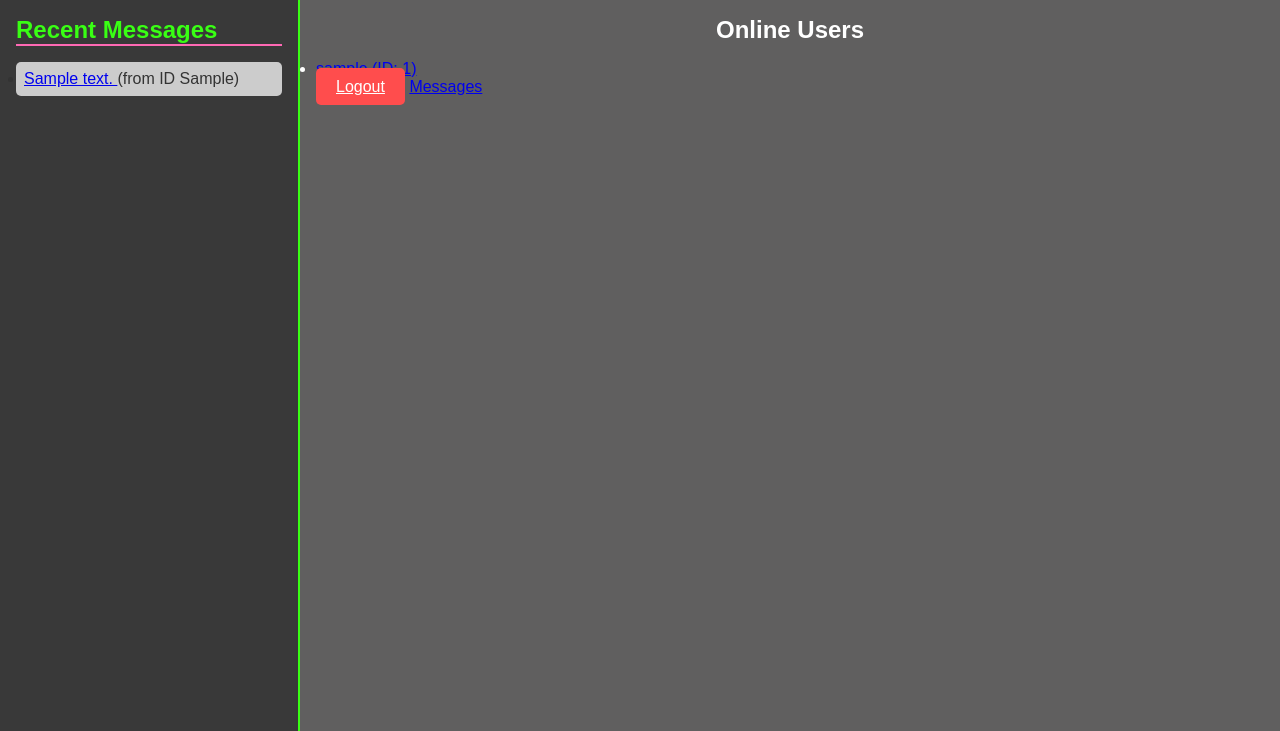
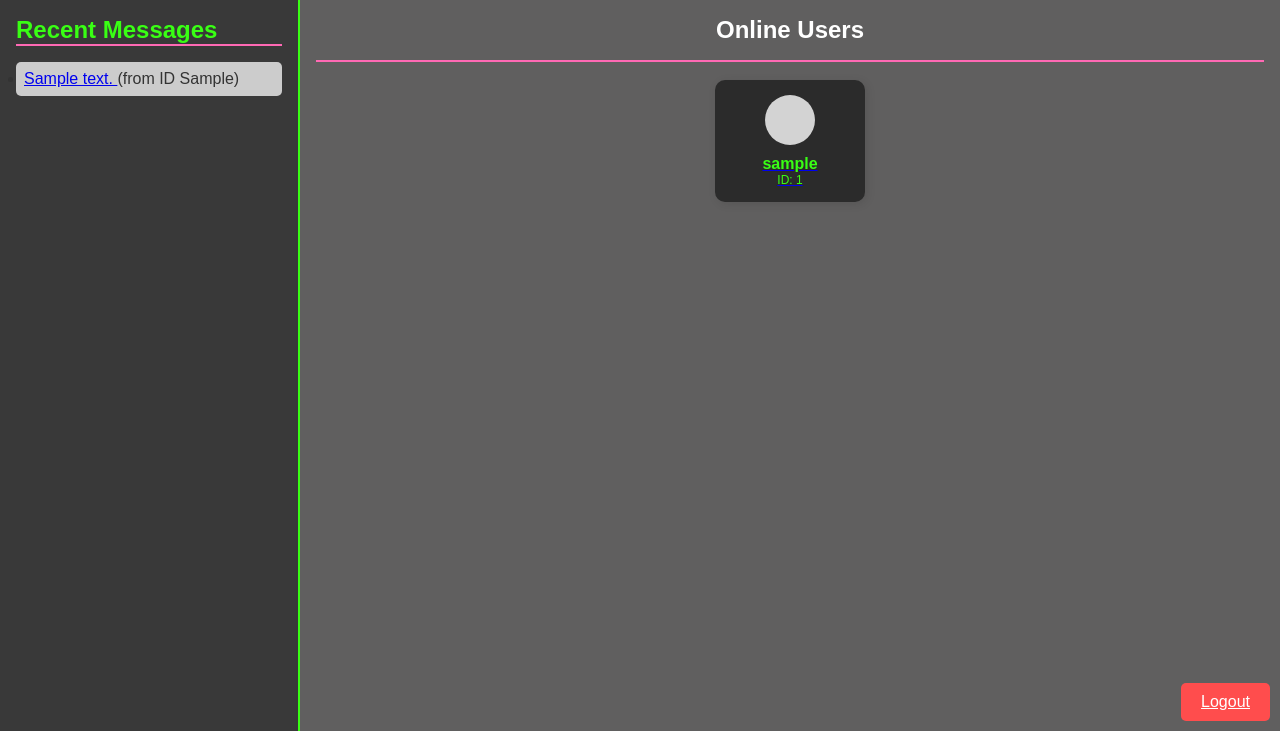
Before and after one commit to csimp-404/ArkHive_Project_Arkham, a Flask app: page /home in a window 1280 px wide. Shown: the part 69-800 px from the top of the page. Run offline with Flask 3, Linux system fonts and the light colour scheme; tables that the repository leaves empty hold one stand-in row (values such as "Sample post"); a database or web service that is not in the repository returns one stand-in record (values such as "Sample title"); data that the repository does not hold is empty.

Commit message:
Fixed the Home page -- Lookin' Stylish

```diff
--- a/static/home.css
+++ b/static/home.css
@@ -20,6 +20,13 @@ body {
     height: 100vh;
     display: flex;
     flex-direction: column;
+}
+
+hr {
+    color: #ff69b4;
+    background-color: #ff69b4;
+    height: 2px;
+    border: none;
 }
 
 .header {
@@ -225,6 +232,9 @@ footer {
 }
 
 .logout-btn {
+    position: fixed;
+    bottom: 10px;
+    right: 10px;
     padding: 10px 20px;
     background-color: #ff4d4d;
     color: white;
@@ -238,3 +248,66 @@ footer {
 .logout-btn:hover {
     background-color: #ff1a1a;
 }
+
+.messages-btn {
+    position: fixed;
+    bottom: 10px;
+    left: 310px;
+    padding: 10px 20px;
+    background-color: #4d5cff;
+    color: white;
+    border: none;
+    cursor: pointer;
+    margin-top: 20px;
+    font-size: 16px;
+    border-radius: 5px;
+}
+
+.messages-btn:hover {
+    background-color: #4d5cff;
+}
+
+.user-list {
+    list-style: none;
+    display: flex;
+    flex-wrap: wrap;
+    gap: 15px;
+    padding: 0;
+}
+
+.user-box {
+    background-color: #2b2b2b;
+    /* Light pink for a cute touch */
+    border-radius: 10px;
+    padding: 15px;
+    width: 150px;
+    text-align: center;
+    box-shadow: 2px 2px 10px rgba(0, 0, 0, 0.1);
+    position: relative;
+}
+
+.profile-circle {
+    width: 50px;
+    height: 50px;
+    background-color: lightGrey;
+    /* A soft pink */
+    border-radius: 50%;
+    margin: 0 auto 10px;
+}
+
+.username {
+    font-weight: bold;
+    color: #39ff14;
+    /* A deeper #555 */
+}
+
+.user-id {
+    display: block;
+    font-size: 12px;
+    color: #39ff14;
+}
+
+.no-users {
+    font-style: italic;
+    color: #888;
+}
--- a/templates/home.html
+++ b/templates/home.html
@@ -27,7 +27,7 @@
                 <ul>
                     {% for msg in received_messages %}
                     <li>
-                        <a href="/messages/{{ msg.userIdSender }}">
+                        <a href="/message/{{ msg.userIdSender }}">
                                     {{ msg.content }}
                                 </a> (from ID {{ msg.userIdSender }})
                     </li>
@@ -48,7 +48,7 @@
                 <ul>
                     {% for msg in recent_messages %}
                     <li>
-                        <a href="/messages/{{ msg.userIdReceiver if session.user_id == msg.userIdSender else msg.userIdSender }}">
+                        <a href="/message/{{ msg.userIdReceiver if session.user_id == msg.userIdSender else msg.userIdSender }}">
                                     {{ msg.content }}
                                 </a> {% if session.user_id == msg.userIdSender %} (to ID {{ msg.userIdReceiver }}) {% else %} (from ID {{ msg.userIdSender }}) {% endif %}
                     </li>
@@ -62,21 +62,25 @@
 
         <div class="main">
             <h2>Online Users</h2>
-            <ul>
-                {% if users %} {% for user in users %} {% if user.drinkId != session.user_id %}
-                <li>
-                    <a href="/messages/{{ user.drinkId }}">
-                                    {{ user.username }} (ID: {{ user.drinkId }})
-                                </a>
+            <hr>
+            <br>
+            <ul class="user-list">
+                {% if users %} {% for user in users %} {% if user.userId != session.user_id %}
+                <li class="user-box">
+                    <div class="profile-circle"></div>
+                    <a href="/message{{ user.UserId }}">
+                        <span class="username">{{ user.username }}</span>
+                        <span class="user-id">ID: {{ user.userId }}</span>
+                    </a>
                 </li>
                 {% endif %} {% endfor %} {% else %}
-                <li>No users found.</li>
+                <li class="no-users">No users found.</li>
                 {% endif %}
             </ul>
             <!-- Logout Button -->
-            <a href="/login.html" class="logout-btn">Logout</a>
+            <a href="/login" class="logout-btn">Logout</a>
             <!-- Messages button in cause of failure-->
-            <a href="/messages.html" class="messages-btn">Messages</a>
+            <!-- <a href="/message" class="messages-btn">Messages</a> -->
         </div>
     </div>
 
```
